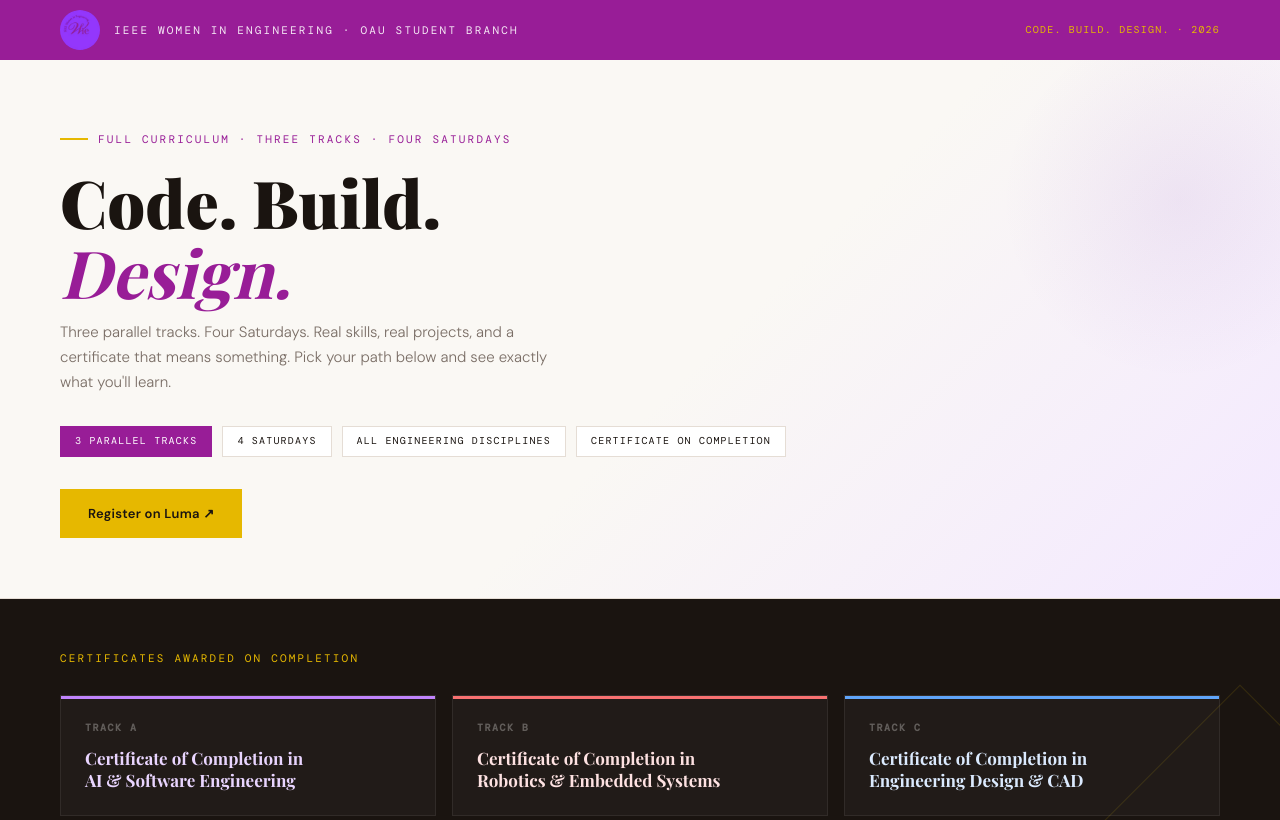
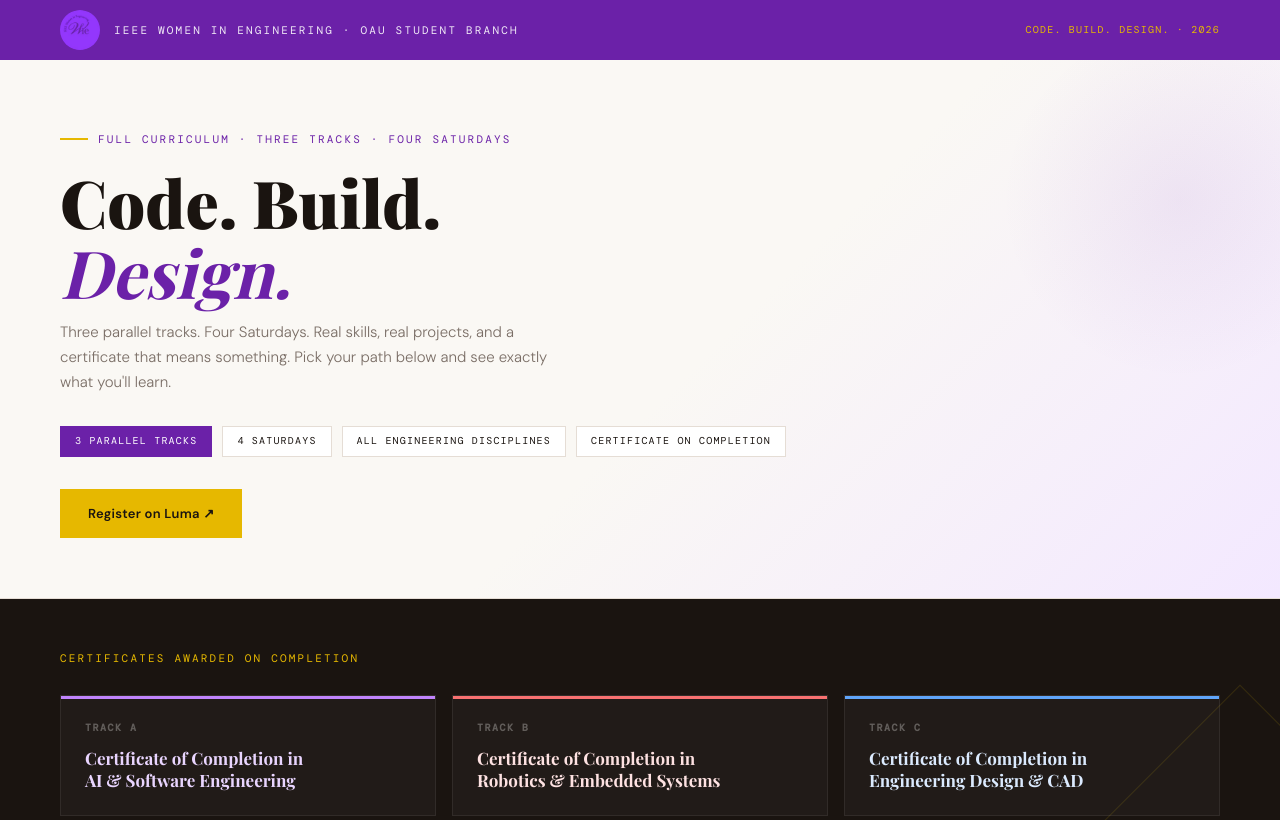
Before and after one commit to adenikeadewumi/WIE-OAUSB-learning-track, a plain HTML site: page index.html in a window 1280 px wide. Shown: the top 820 px of the page. Drawn offline with nearby package versions, Linux system fonts and the light colour scheme; a web font is replaced by a local one.

Commit message:
Update index.html

```diff
--- a/index.html
+++ b/index.html
@@ -10,7 +10,7 @@
   :root {
     --cream: #FAF8F4;
     --ink: #1A1410;
-    --wie-purple: #981D97;
+    --wie-purple: #6B21A8;
     --wie-purple-light: #9333EA;
     --wie-purple-pale: #F3E8FF;
     --wie-yellow: #E6B800;
```
